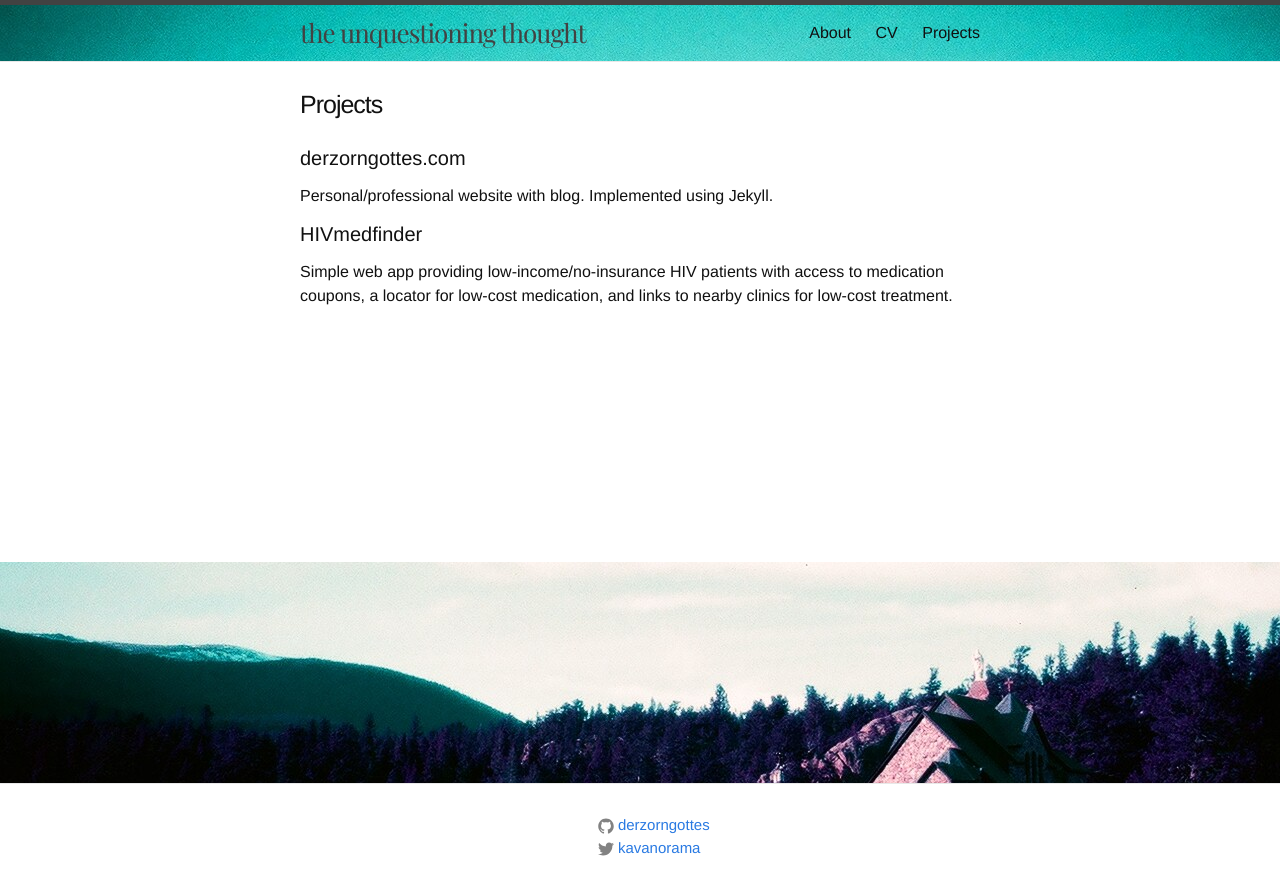
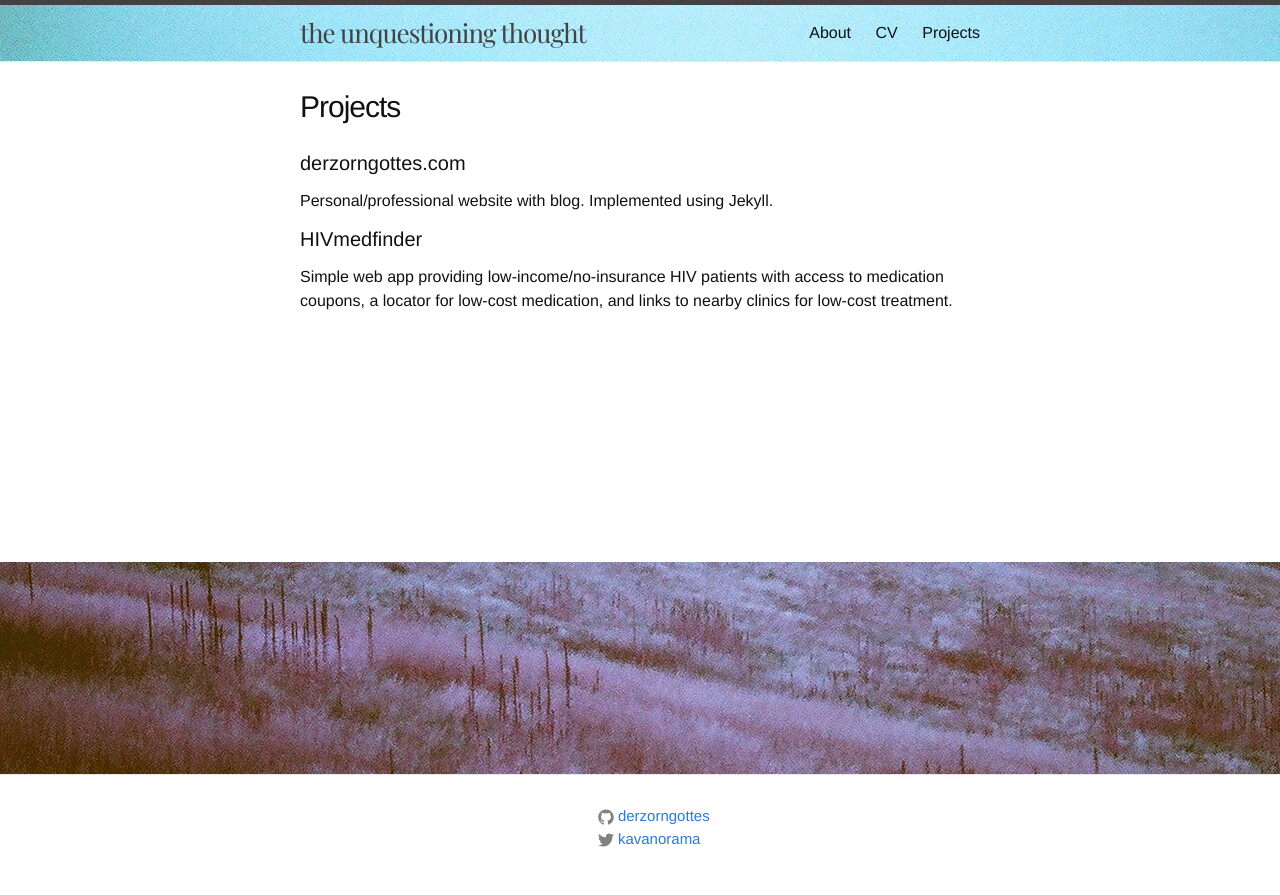
Before and after one commit to derzorngottes/deprecated-personal-site, a Jekyll site: the page built from projects.md, in a window 1280 px wide. Shown: the top 895 px of the page. Built offline with Jekyll 4.4.1, drawn with Linux system fonts in a browser that asks for light colours.

Commit message:
Tweak scss

```diff
--- a/_data/global.yml
+++ b/_data/global.yml
@@ -1,4 +1,4 @@
 # Site Settings
 title: 'the unquestioning thought'
 description: 'annotating the transition from literature to machines'
-url: 'http://www.elrey.io'
+url: 'http://derzorngottes.com'
--- a/_sass/_base.scss
+++ b/_sass/_base.scss
@@ -15,7 +15,6 @@ dl, dd, ol, ul, figure {
  */
 
 html {
-  //background: url(../assets/background.jpg);
   -webkit-background-size: cover;
   -moz-background-size: cover;
   -o-background-size: cover;
@@ -26,8 +25,7 @@ html {
 body {
     font: $base-font-weight #{$base-font-size}/#{$base-line-height} $base-font-family;
     color: $text-color;
-    background: url(../assets/background.jpg);
-    //background-color: $background-color;
+    background: url(../assets/background8.jpg);
     -webkit-text-size-adjust: 100%;
     -webkit-font-feature-settings: "kern" 1;
     -moz-font-feature-settings: "kern" 1;
--- a/_sass/_layout.scss
+++ b/_sass/_layout.scss
@@ -105,7 +105,7 @@
     position: absolute;
     bottom: 0px;
     width: 100%;
-    height: 13%;
+    height: 14%;
     background: white;
 }
 
@@ -202,7 +202,9 @@
 
 .post-link {
     display: block;
-    font-size: 24px;
+    font-size: 30px;
+    font-weight: lighter;
+    color: $grey-color;
 }
 
 
@@ -215,9 +217,10 @@
 }
 
 .post-title {
-    font-size: 25px;
+    font-size: 30px;
     letter-spacing: -1px;
     line-height: 1;
+    font-weight: lighter;
 
     @include media-query($on-laptop) {
         font-size: 36px;
--- a/index.html
+++ b/index.html
@@ -12,6 +12,11 @@ layout: default
         <h2>
           <a class="post-link" href="{{ post.url | prepend: site.baseurl }}">{{ post.title }}</a>
         </h2>
+
+        <p>
+          <span class='post-summary'>{{ post.content | slice: 0, 430 }}</span>...
+        </p>
+
       </li>
     {% endfor %}
   </ul>
```
Also changed, not shown: assets/background2.jpg (added), assets/background3.jpg (added), assets/background4.jpg (added), assets/background5.jpg (added), assets/background6.jpg (added), assets/background7.jpg (added), assets/background8.jpg (added), assets/background9.jpg (added), 2 other files.
